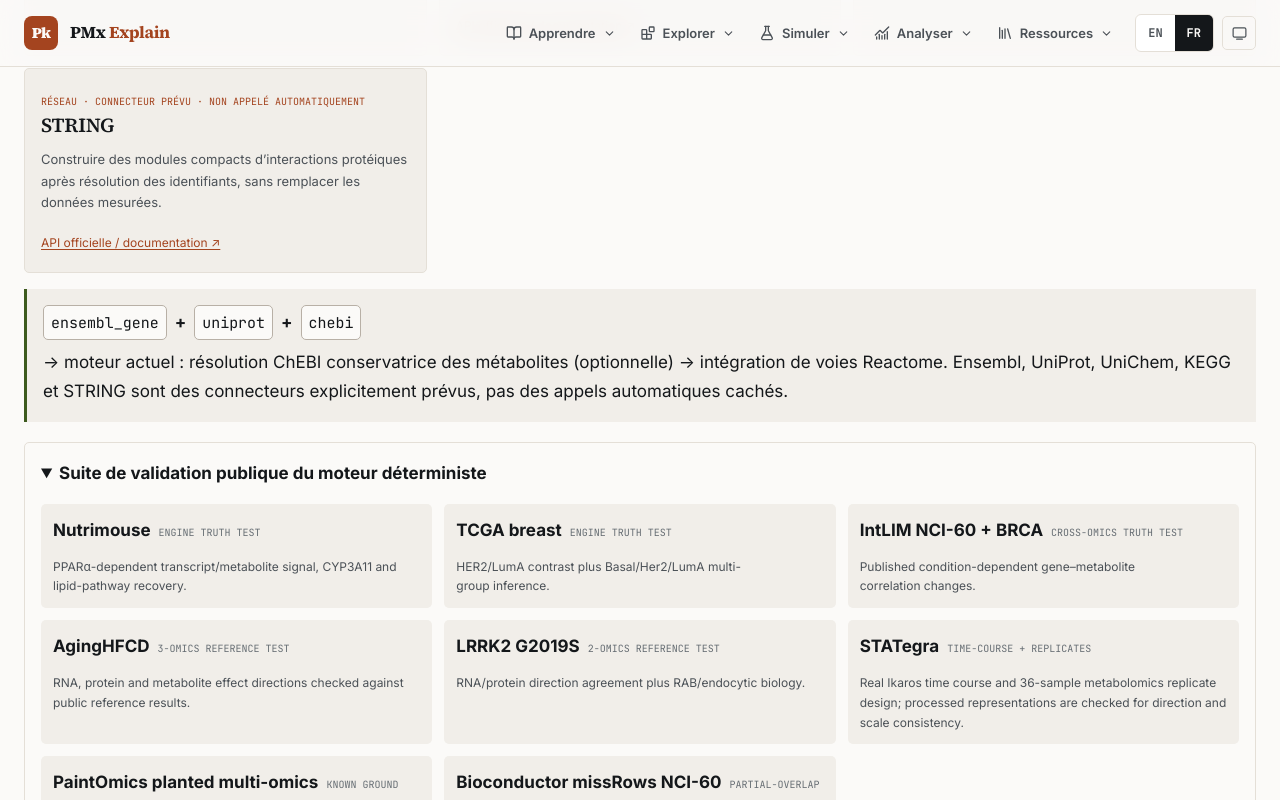
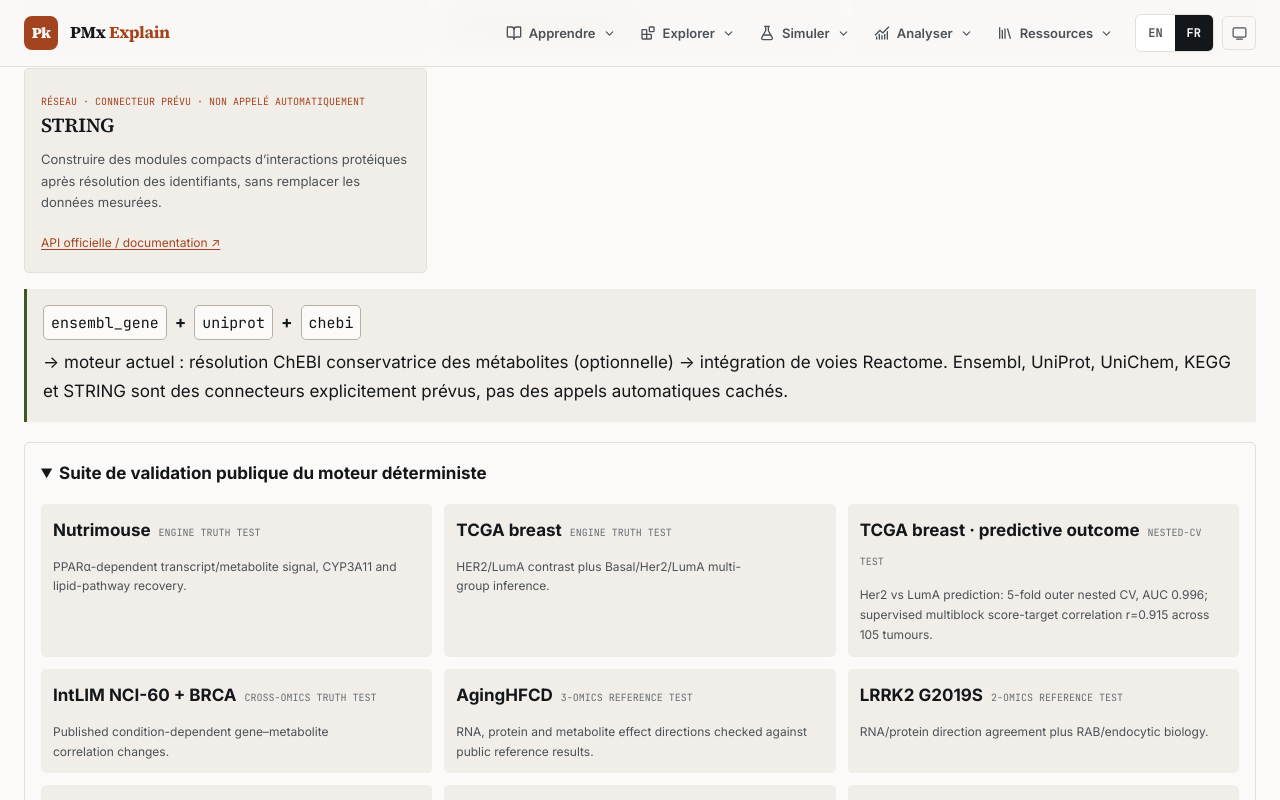
Before and after one commit to rberrah/rberrah.github.io, a SvelteKit app: page /multiomics/tool in a window 1280 px wide. Both pictures are taken after a click on the heading "Suite de validation publique du moteur déterministe". Shown: the part 7053-7853 px from the top of the page. Built offline with nearby package versions, Linux system fonts and the light colour scheme.

Commit message:
Show public outcome and partial-block validation results

```diff
--- a/src/routes/multiomics/tool/+page.svelte
+++ b/src/routes/multiomics/tool/+page.svelte
@@ -2100,12 +2100,13 @@
       <div class="alias-grid">
         <article><strong>Nutrimouse</strong><span>engine truth test</span><p>PPARα-dependent transcript/metabolite signal, CYP3A11 and lipid-pathway recovery.</p></article>
         <article><strong>TCGA breast</strong><span>engine truth test</span><p>HER2/LumA contrast plus Basal/Her2/LumA multi-group inference.</p></article>
+        <article><strong>TCGA breast · predictive outcome</strong><span>nested-CV test</span><p>Her2 vs LumA prediction: 5-fold outer nested CV, AUC 0.996; supervised multiblock score-target correlation r=0.915 across 105 tumours.</p></article>
         <article><strong>IntLIM NCI-60 + BRCA</strong><span>cross-omics truth test</span><p>Published condition-dependent gene–metabolite correlation changes.</p></article>
         <article><strong>AgingHFCD</strong><span>3-omics reference test</span><p>RNA, protein and metabolite effect directions checked against public reference results.</p></article>
         <article><strong>LRRK2 G2019S</strong><span>2-omics reference test</span><p>RNA/protein direction agreement plus RAB/endocytic biology.</p></article>
         <article><strong>STATegra</strong><span>time-course + replicates</span><p>Real Ikaros time course and 36-sample metabolomics replicate design; processed representations are checked for direction and scale consistency.</p></article>
         <article><strong>PaintOmics planted multi-omics</strong><span>known ground truth</span><p>RNA/protein convergence is checked against a planted molecular module and recorded pathway truth set.</p></article>
-        <article><strong>Bioconductor missRows NCI-60</strong><span>partial-overlap test</span><p>Confirms that only genuinely shared biological units are matched across layers.</p></article>
+        <article><strong>Bioconductor missRows NCI-60</strong><span>partial-block integration test</span><p>60 subjects across the union of layers, 40 complete across RNA + protein; latent-only filling is used without inventing values for differential tests.</p></article>
       </div>
       <p class="note">{t('La suite automatisée est volontairement hétérogène : elle teste la vérité biologique, l’appariement des échantillons, l’inférence multi-groupes, la structure des réplicats et les statistiques inter-omiques, et pas seulement l’exécution du code.', 'The automated suite is intentionally heterogeneous: it tests biological truth, sample matching, multi-group inference, replicate structure and cross-omics statistics rather than only checking that code executes.')}</p>
       <a href="https://github.com/rberrah/rberrah.github.io/actions/workflows/multiomics-public-benchmark.yml" target="_blank" rel="noreferrer">{t('Ouvrir le benchmark public ↗', 'Open the public benchmark workflow ↗')}</a>
```
